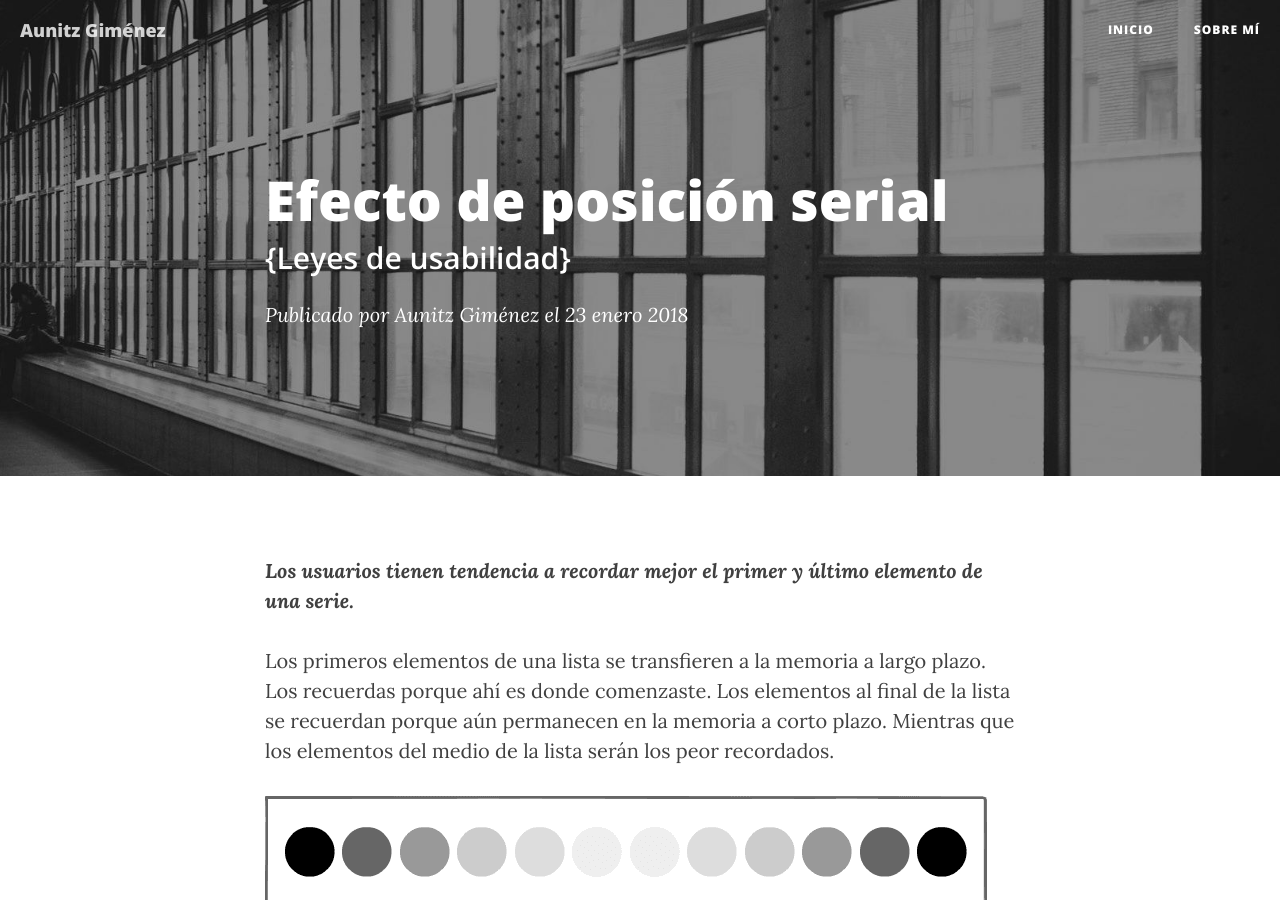
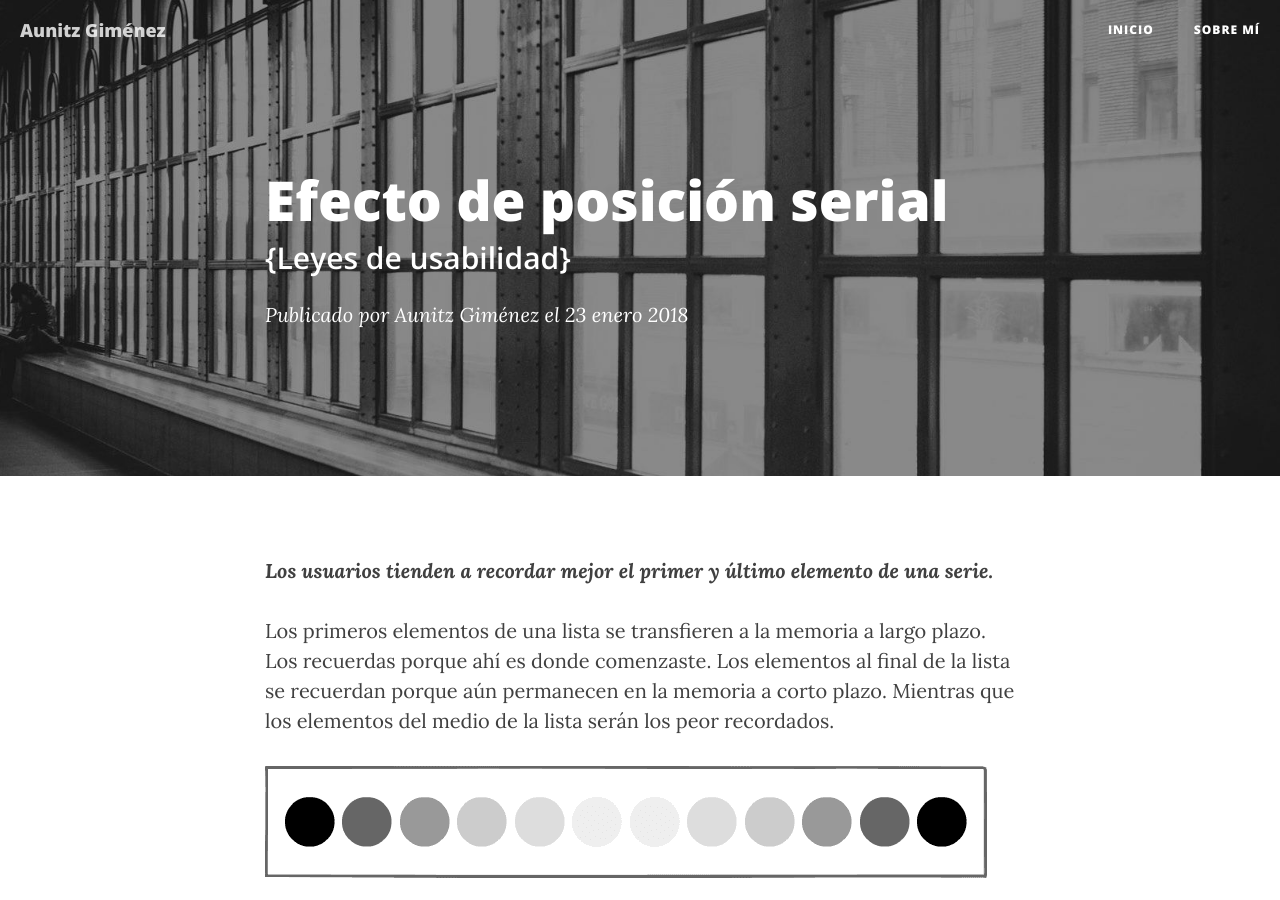
Before and after one commit to aunitz/beta, a Jekyll site: the page built from _posts/2018-01-23-ley-07-efecto-de-posicion-serial.markdown, in a window 1280 px wide and 900 px high. Built offline with Jekyll 4.4.1, drawn with Linux system fonts in a browser that asks for light colours; nearby versions of some CDN libraries; comment, search, counter and statistics services are not loaded.

Commit message:
Corrección de texto.

```diff
--- a/_posts/2018-01-23-ley-07-efecto-de-posicion-serial.markdown
+++ b/_posts/2018-01-23-ley-07-efecto-de-posicion-serial.markdown
@@ -7,7 +7,7 @@ author:     "Aunitz Giménez"
 header-img: "img/post-bg-22.jpg"
 ---
 
-<p><em><strong>Los usuarios tienen tendencia a recordar mejor el primer y último elemento de una serie.</strong></em></p>
+<p><em><strong>Los usuarios tienden a recordar mejor el primer y último elemento de una serie.</strong></em></p>
 
 <p>Los primeros elementos de una lista se transfieren a la memoria a largo plazo. Los recuerdas porque ahí es donde comenzaste. Los elementos al final de la lista se recuerdan porque aún permanecen en la memoria a corto plazo. Mientras que los elementos del medio de la lista serán los peor recordados.</p>
 
```
